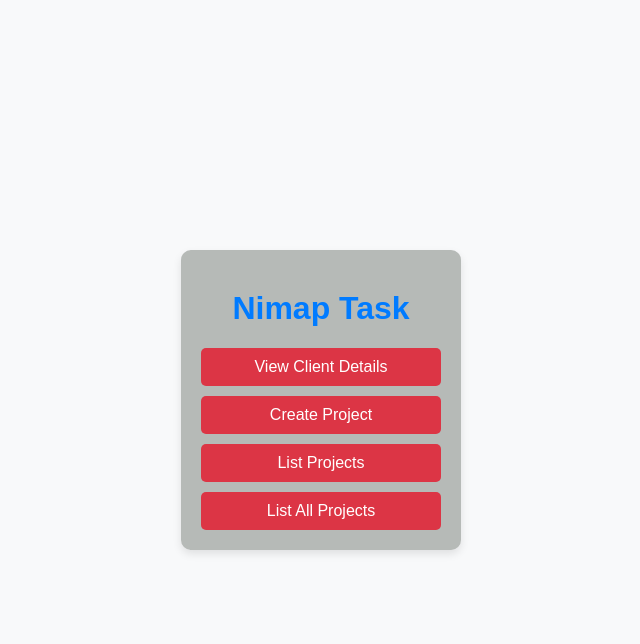
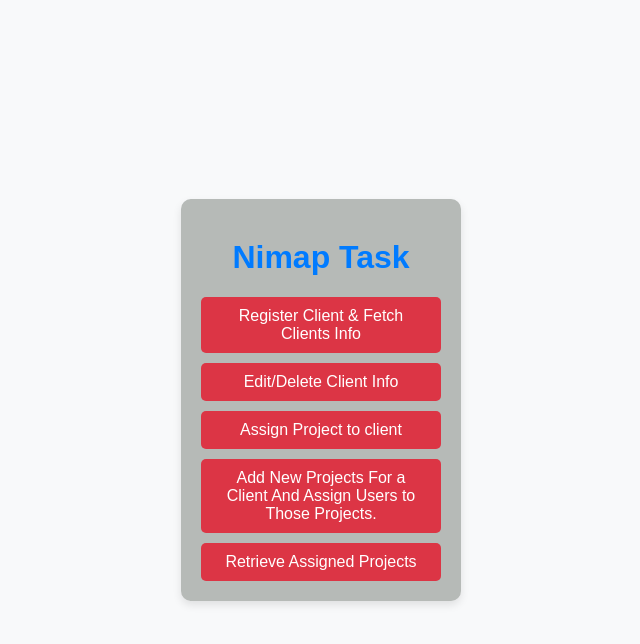
Before and after one commit to rushipatil8530/Nimap-API, a Django app: page / in a window 1280 px wide. Shown: the top 644 px of the page, without its empty margins (319-959 px from the left). Run offline with Django 5.2, Linux system fonts and the light colour scheme.

Commit message:
Update home.html

```diff
--- a/Nimap/Nimapproject/templates/home.html
+++ b/Nimap/Nimapproject/templates/home.html
@@ -59,10 +59,17 @@
 <body>
     <div class="card">
         <h1>Nimap Task</h1>
-        <button onclick="window.location.href='/clients/1/'">View Client Details</button>
-        <button onclick="window.location.href='/clients/1/projects/'">Create Project</button>
-        <button onclick="window.location.href='/clients/1/projects/'">List Projects</button>
-        <button onclick="window.location.href='/projects/'">List All Projects</button>
+        <!-- Button to register a new client -->
+        <button onclick="window.location.href='/clients/'">Register Client & Fetch Clients Info</button>
+        <!-- Button to fetch clients' information -->
+        <button onclick="window.location.href='/clients/'">Edit/Delete Client Info</button>
+        <!-- Button to edit/delete client information -->
+        <button onclick="window.location.href='/clients/1/'">Assign Project to client</button> <!-- Replace "1" with the appropriate client ID -->
+        <!-- Button to add new projects for a client and assign users to those projects -->
+        <button onclick="window.location.href='/clients/1/projects/'">Add New Projects For a Client And Assign Users to Those Projects.
+        </button> <!-- Replace "1" with the appropriate client ID -->
+        <!-- Button to retrieve assigned projects to logged-in users -->
+        <button onclick="window.location.href='/projects/'">Retrieve Assigned Projects</button>
     </div>
 </body>
 </html>
```
